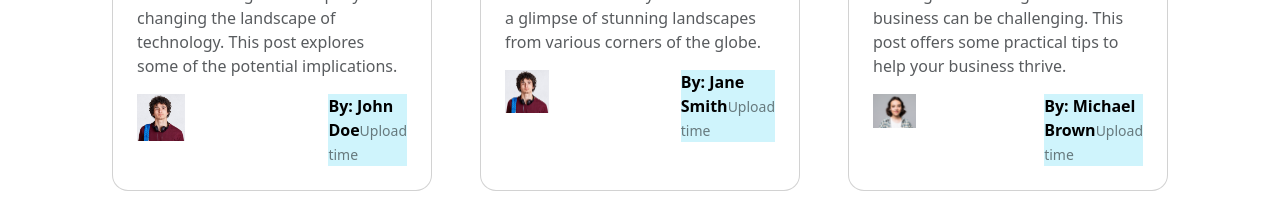
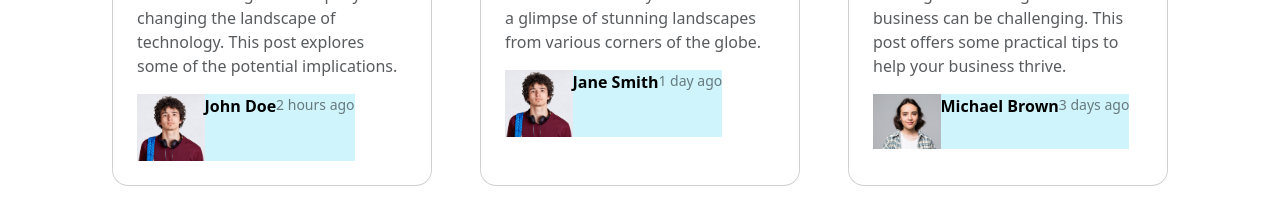
Before and after one commit to callmeVineeth/Blogger.com, a React (Create React App) app: page / in a window 1280 px wide. Shown: the part 406-622 px from the top of the page. Built offline with nearby package versions, Linux system fonts and the light colour scheme.

Commit message:
post itemCard updated

```diff
--- a/src/Components/PostAuthor.jsx
+++ b/src/Components/PostAuthor.jsx
@@ -1,18 +1,18 @@
 import React from 'react'
 import { Link } from 'react-router-dom'
 
-function PostAuthor({avathar, authorName}) {
+function PostAuthor({avathar, authorName, upload_time}) {
   return (
     <Link to={'/posts/users/'}  className=' text-decoration-none text-black'>
       <section className='d-flex flex-row align-content-center
      justify-content-start'>
-          <div>
-              <img src={avathar} alt='AuthorImage' className=' w-25'/>
+          <div className=' w-25'>
+              <img src={avathar} alt='AuthorImage' className='' style={{ width: '100%'}}/>
 
           </div>
-          <section className=' w-auto bg-info-subtle' style={{ width: '200px'}}>
-            <strong className=' text-opacity-75'> By: {authorName}</strong>
-            <small className=' opacity-50'>Upload time</small>
+          <section className=' w-auto bg-info-subtle d-flex '>
+            <strong className=' text-opacity-75'> {authorName}</strong> <br/>
+            <small className=' opacity-50'>{upload_time}</small>
           </section>
       </section>
     </Link>
--- a/src/Components/PostItem.jsx
+++ b/src/Components/PostItem.jsx
@@ -2,7 +2,7 @@ import React from 'react'
 import { Card,Button, CardBody } from 'react-bootstrap'
 import PostAuthor from './PostAuthor'
 
-function PostItem({title, description, thumbnail,avathar, authorName}) {
+function PostItem({title, description, thumbnail,avathar, authorName, upload_time}) {
   return (
 
     <Card style={{ width: '20rem' }} className=' rounded-4'>
@@ -13,7 +13,7 @@ function PostItem({title, description, thumbnail,avathar, authorName}) {
         <Card.Text className=' opacity-75'>
          {description}
         </Card.Text>
-        <PostAuthor avathar={avathar} authorName={authorName}/>
+        <PostAuthor avathar={avathar} authorName={authorName} upload_time={upload_time}/>
 
        </Card.Body>
       </div>
--- a/src/Components/Posts.jsx
+++ b/src/Components/Posts.jsx
@@ -67,8 +67,8 @@ function Posts() {
     const [posts, setPosts] = useState([...Dummy_Posts])
   return (
     <section className=' d-flex justify-content-center flex-row flex-wrap gap-5 p-4'>
-    {posts.map(({id, thumbnail , category, title, description, image, authorImage, author})=>
-        <PostItem  key={id} thumbnail={image} title={title} description={description} avathar={authorImage}
+    {posts.map(({id, thumbnail , category, title, description, image, authorImage, author, time})=>
+        <PostItem  key={id} thumbnail={image} title={title} description={description} avathar={authorImage} upload_time={time}
         authorName={author}/>
     )}
 
```
